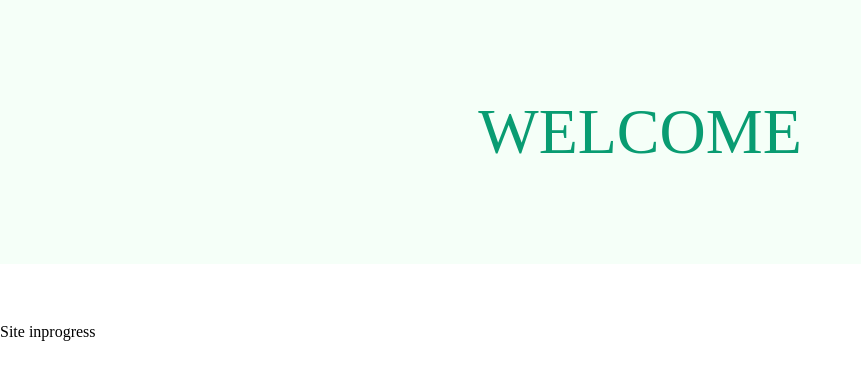
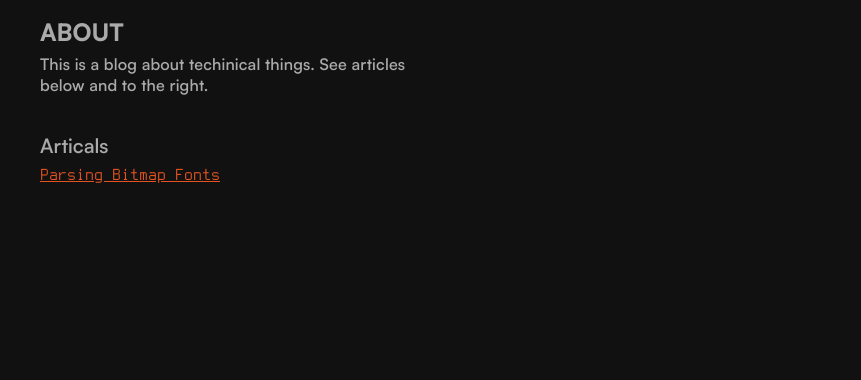
Before and after one commit to fake-frog/htmlserver.net, a plain HTML site: page index.html in a window 1280 px wide. Shown: the whole page, without its empty margins (0-861 px from the left). Drawn offline with Linux system fonts and the light colour scheme.

Commit message:
style update

```diff
--- /dev/null
+++ b/css/.#index.css
@@ -0,0 +1 @@
+xan@abacus.329023:1770507912
--- /dev/null
+++ b/css/index.css
@@ -0,0 +1,109 @@
+:root {
+    --accent:  #e35420;
+    --gray-11: #111111;
+    --gray-1c: #1c1c1c;
+    --gray-22: #222222;
+    --gray-44: #444444;
+    --gray-66: #666666;
+    --gray-77: #777777;
+    --gray-7c: #7c7c7c;
+    --gray-99: #999999;
+    --gray-aa: #aaaaaa;
+    --purple:  #f752c0;
+}
+
+::selection {
+    background: var(--gray-1c);
+    color: var(--accent);
+}
+
+@font-face {
+    font-family: "Satoshi";
+    src: url(../assets/fonts/Satoshi-Variable.woff2);
+    font-style: normal;
+}
+
+
+
+@font-face {
+    font-family: "Satoshi";
+    src: url(../assets/fonts/Satoshi-VariableItalic.woff2);
+    font-style: italic;
+}
+
+@font-face {
+    font-family: "Terminus";
+    src: url(../assets/fonts/Terminus.ttf);
+    font-style: normal;
+}
+
+body {
+    background-color: var(--gray-11);
+    color: var(--gray-aa);
+}
+
+.headline {
+    display: flex;
+    justify-content: center;
+    align-content: center;
+    padding: 100px 50px;
+    margin-bottom: 60px;
+}
+
+.header {
+    display: flex;
+    flex-direction: column;
+    gap: 10px;
+    padding: 20px 40px;
+}
+
+.home-container {
+    width: 100%;
+    display: flex;
+
+}
+
+.blog-list {
+    padding: 20px 40px;
+    display: flex;
+    flex-direction: column;
+    gap: 10px;
+}
+
+.poster {
+    font-family: "Satoshi";
+    font-size: 48px;
+    font-weight: 900;
+    background: var(--gray-22);
+    padding: 10px;
+    color: var(--gray-77);
+}
+
+h1 {
+    font-family: "Satoshi";
+    font-weight: 800;
+    font-size: 24px;
+    text-transform: uppercase;
+}
+
+h2 {
+    font-family: "Satoshi";
+    font-weight: 600;
+    font-size: 20px;
+}
+
+p {
+    font-size: 16px;
+    font-family: "Satoshi";
+    font-weight: 580;
+    line-height: 1.3em;
+    letter-spacing: 0.01em;
+    text-wrap: pretty;
+    max-width: 720px;
+}
+
+a {
+    font-size: 18px;
+    font-family: "Terminus";
+    color: var(--accent);
+}
--- a/index.css
+++ b/index.css
@@ -1,5 +1,19 @@
+@font-face {
+    font-family: "Satoshi";
+    src: url(../assets/fonts/Satoshi-Variable.woff2);
+    font-style: normal;
+    font-weight: normal;
+}
+
+@font-face {
+    font-family: "Satoshi";
+    src: url(../assets/fonts/Satoshi-VariableItalic.woff2);
+    font-style: italic;
+    font-weight: normal;
+}
+
 body {
-    background-color: #ffff;
+    background-color: #fefa;
 }
 
 .headline {
@@ -12,9 +26,37 @@ body {
     margin-bottom: 60px;
 }
 
+.header {
+    display: flex;
+    flex-direction: column;
+    gap: 10px;
+    padding: 20px 40px;
+}
+
+.home-container {
+    width: 100%;
+    display: flex;
+
+}
+
+.blog-list {
+    padding: 20px 40px;
+    display: flex;
+    flex-direction: column;
+    gap: 10px;
+}
+
 h1 {
-    font-family: "Times New Roman", Times, serif;
+    font-family: "Satoshi";
     font-weight: 100;
-    font-size: 64px;
-    text-transform: uppercase;
+    font-size: 42px;
 }
+
+h2 {
+    font-family: "Satoshi";
+    font-size: 32px;
+}
+
+p {
+    font-family: "Satoshi";
+}
--- a/index.html
+++ b/index.html
@@ -4,13 +4,24 @@
     <meta charset="UTF-8">
     <meta name="viewport" content="width=device-width, initial-scale=1.0">
     <title>HTMLServer.net</title>
-    <link rel="stylesheet" href="reset.css">
-    <link rel="stylesheet" href="index.css">
+    <link rel="stylesheet" href="./css/reset.css">
+    <link rel="stylesheet" href="./css/index.css">
 </head>
+<header class="header">
+  <h1>About</h1>
+  <p style="max-width: 400px">
+    This is a blog about techinical things.
+    See articles below and to the right.
+  </p>
+</header>
 <body>
-  <div class="headline">
-      <h1>Welcome</h1>
+  <div class="home-container">
+    <ul class="blog-list">
+      <h2>Articals</h2>
+      <li>
+	<a href="/blog/bitmap-parsing.html">Parsing Bitmap Fonts</a>
+      </li>
+    </ul>
   </div>
-  <p>Site inprogress</p>
 </body>
 </html>
```
Also changed, not shown: .#index.html (added, +1 -0 lines), blog/bitmap-parsing.html (added, +39 -0 lines), assets/fonts/Satoshi-Variable.woff2 (added), assets/fonts/Satoshi-VariableItalic.woff2 (added), assets/fonts/Terminus.ttf (added), css/reset.css (renamed from reset.css).
